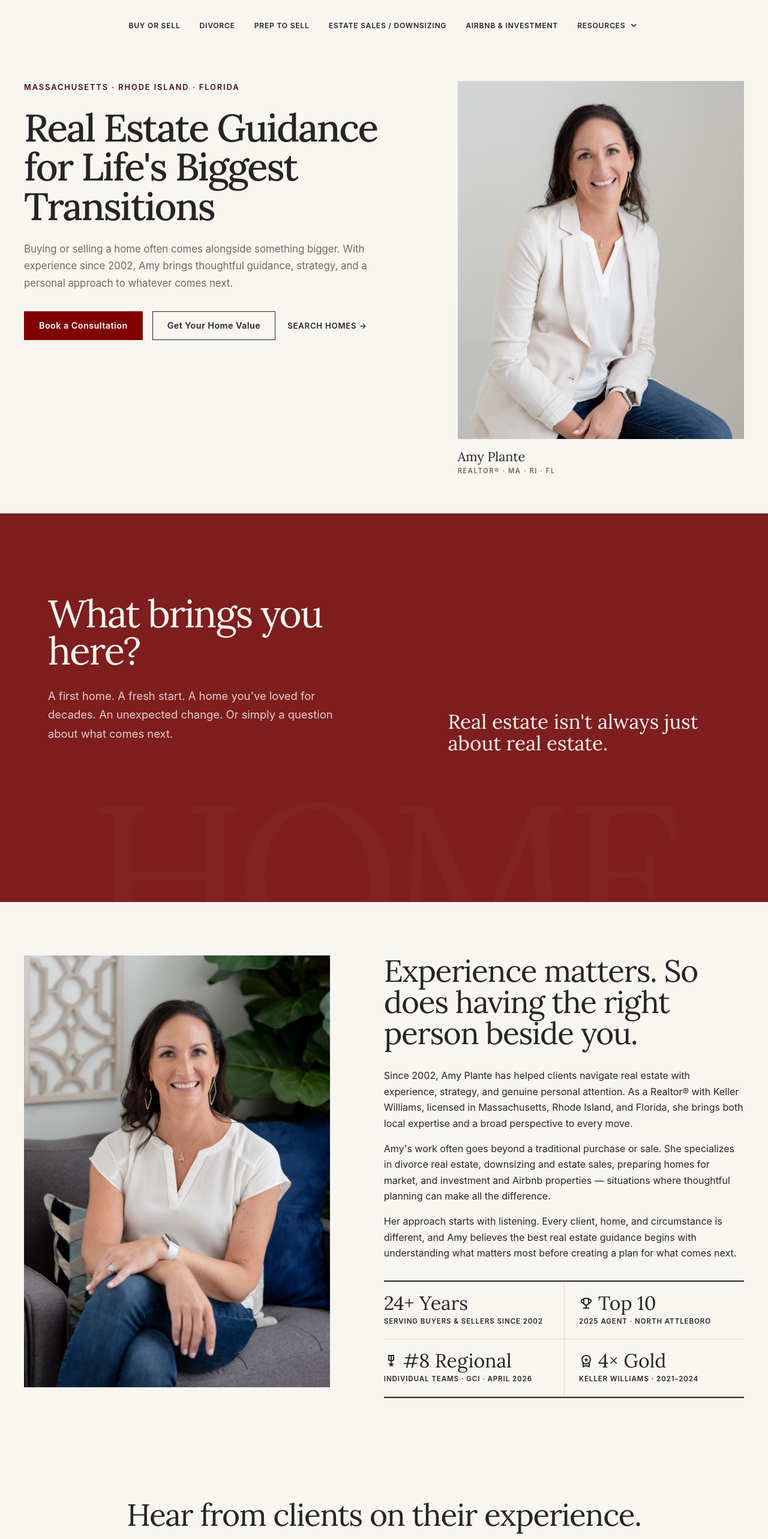
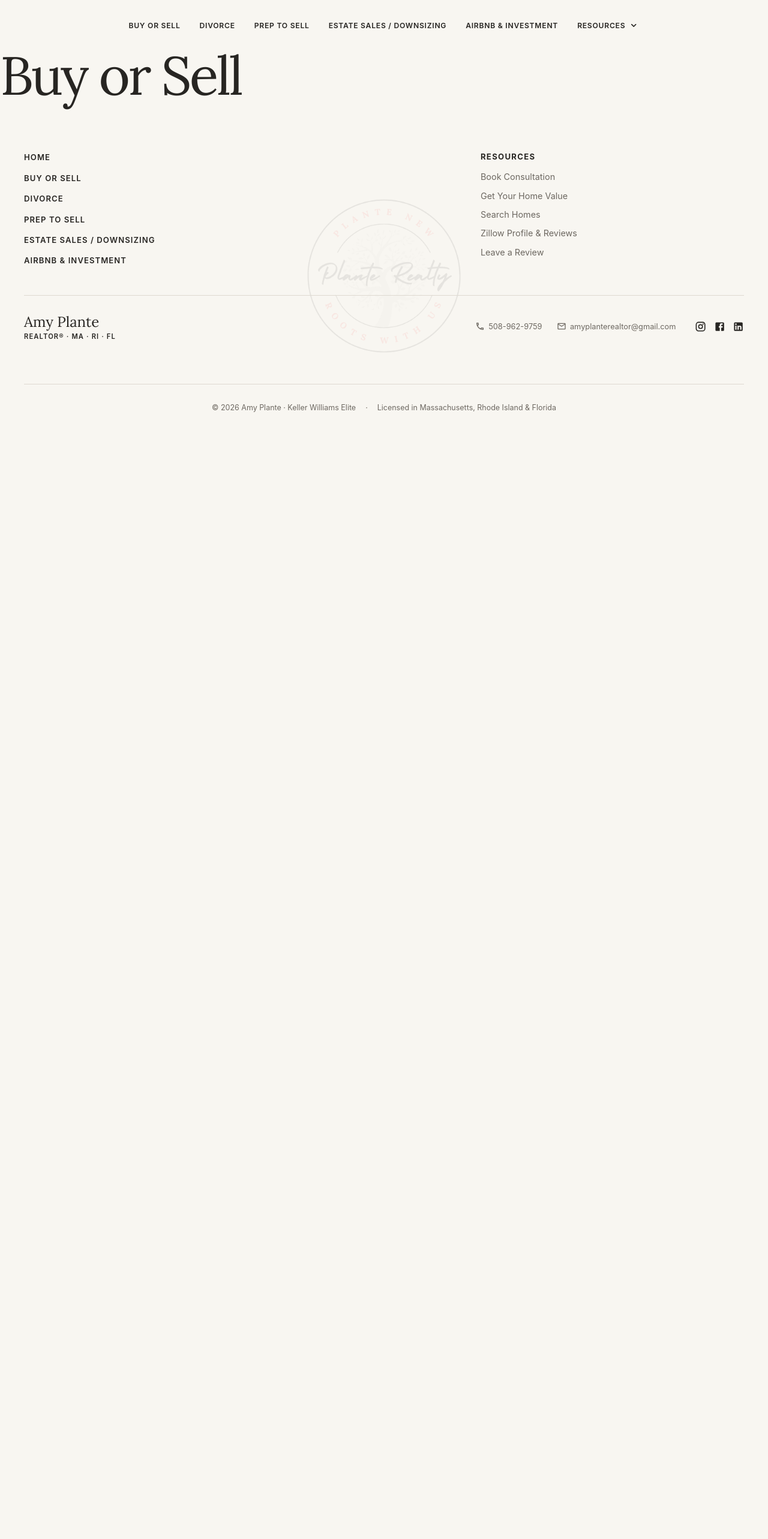
Before and after one commit to splante1060-star/amyp-realtor-website, a React (Vite) app: page /buy-or-sell in a window 1280 px wide. Shown: the part 200-2766 px from the top of the page at 60% size. After the commit the page ends 922 px from the top, so only its background shows below. Built offline with nearby package versions, Linux system fonts and the light colour scheme.

Commit message:
feat: add page routing and site structure

```diff
--- a/src/App.tsx
+++ b/src/App.tsx
@@ -1,22 +1,37 @@
+import { Routes, Route } from "react-router-dom";
+
 import Header from "./components/Header";
-import HeroSection from "./components/home/HeroSection";
-import RealEstatePersonalSection from "./components/home/RealEstatePersonalSection";
-import AboutAmySection from "./components/home/AboutAmySection";
-import TestimonialSection from "./components/home/TestimonialSection";
-import FeaturedSalesSection from "./components/home/FeaturedSalesSection";
-import FinalCTASection from "./components/home/FinalCTASection";
 import Footer from "./components/Footer";
+
+import HomePage from "./pages/HomePage";
+import BuyOrSellPage from "./pages/BuyOrSellPage";
+import DivorceRealEstatePage from "./pages/DivorceRealEstatePage";
+import PrepToSellPage from "./pages/PrepToSellPage";
+import EstateSalesDownsizingPage from "./pages/EstateSalesDownsizingPage";
+import AirbnbInvestmentPage from "./pages/AirbnbInvestmentPage";
 
 export default function App() {
   return (
     <div>
       <Header />
-      <HeroSection />
-      <RealEstatePersonalSection />
-      <AboutAmySection />
-      <TestimonialSection />
-      <FeaturedSalesSection />
-      <FinalCTASection />
+
+      <main>
+        <Routes>
+          <Route path="/" element={<HomePage />} />
+          <Route path="/buy-or-sell" element={<BuyOrSellPage />} />
+          <Route
+            path="/divorce-real-estate"
+            element={<DivorceRealEstatePage />}
+          />
+          <Route path="/prep-to-sell" element={<PrepToSellPage />} />
+          <Route
+            path="/estate-sales-downsizing"
+            element={<EstateSalesDownsizingPage />}
+          />
+          <Route path="/airbnb-investment" element={<AirbnbInvestmentPage />} />
+        </Routes>
+      </main>
+
       <Footer />
     </div>
   );
--- /dev/null
+++ b/src/pages/AirbnbInvestmentPage.tsx
@@ -0,0 +1,3 @@
+export default function AirbnbInvestmentPage() {
+  return <h1>Airbnb & Investments</h1>;
+}
--- /dev/null
+++ b/src/pages/BuyOrSellPage.tsx
@@ -0,0 +1,3 @@
+export default function BuyOrSellPage() {
+  return <h1>Buy or Sell</h1>;
+}
--- /dev/null
+++ b/src/pages/DivorceRealEstatePage.tsx
@@ -0,0 +1,3 @@
+export default function DivorceRealEstatePage() {
+  return <h1>Divorce Real Estate</h1>;
+}
--- /dev/null
+++ b/src/pages/EstateSalesDownsizingPage.tsx
@@ -0,0 +1,3 @@
+export default function EstateSalesDownsizingPage() {
+  return <h1>Estate Sales Downsizing</h1>;
+}
--- /dev/null
+++ b/src/pages/HomePage.tsx
@@ -0,0 +1,19 @@
+import HeroSection from "./../components/home/HeroSection";
+import RealEstatePersonalSection from "./../components/home/RealEstatePersonalSection";
+import AboutAmySection from "./../components/home/AboutAmySection";
+import TestimonialSection from "./../components/home/TestimonialSection";
+import FeaturedSalesSection from "./../components/home/FeaturedSalesSection";
+import FinalCTASection from "./../components/home/FinalCTASection";
+
+export default function App() {
+  return (
+    <div>
+      <HeroSection />
+      <RealEstatePersonalSection />
+      <AboutAmySection />
+      <TestimonialSection />
+      <FeaturedSalesSection />
+      <FinalCTASection />
+    </div>
+  );
+}
--- /dev/null
+++ b/src/pages/PrepToSellPage.tsx
@@ -0,0 +1,3 @@
+export default function PrepToSellPage() {
+  return <h1>Prep to Sell</h1>;
+}
```
